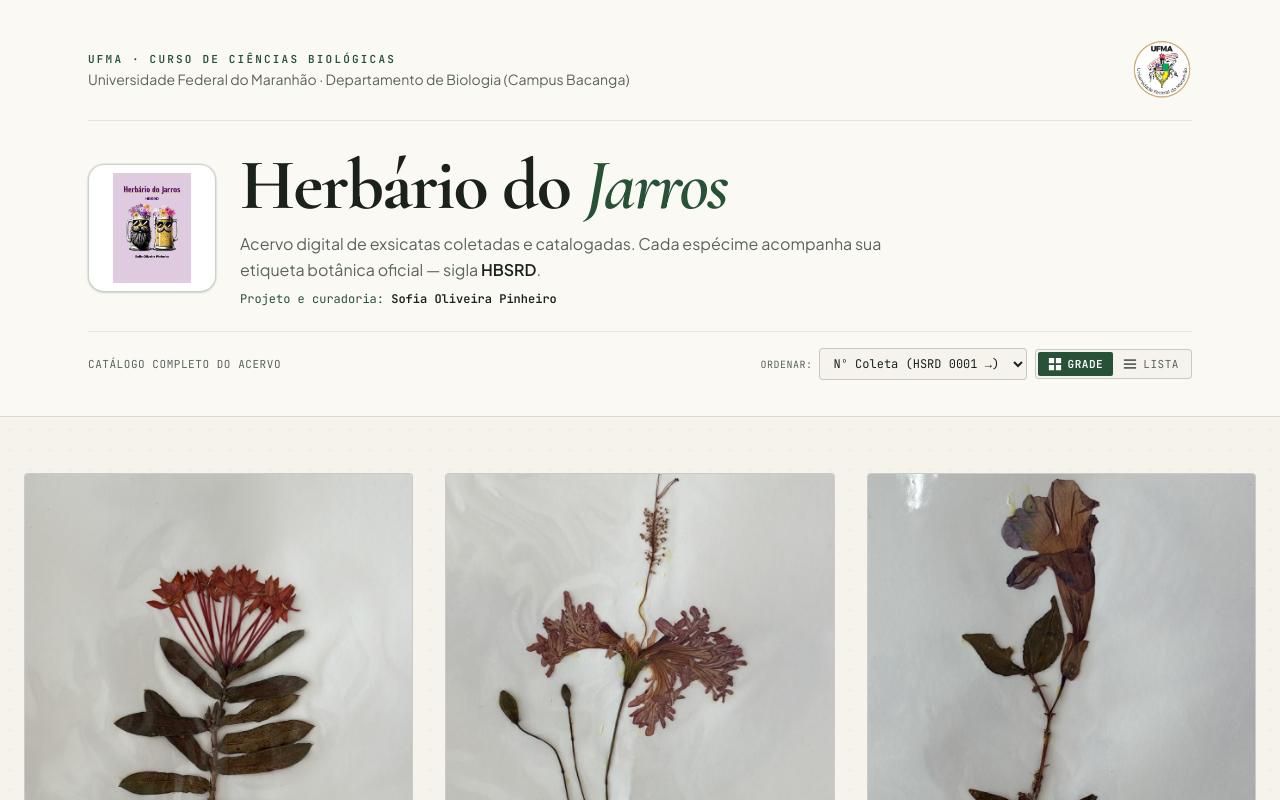
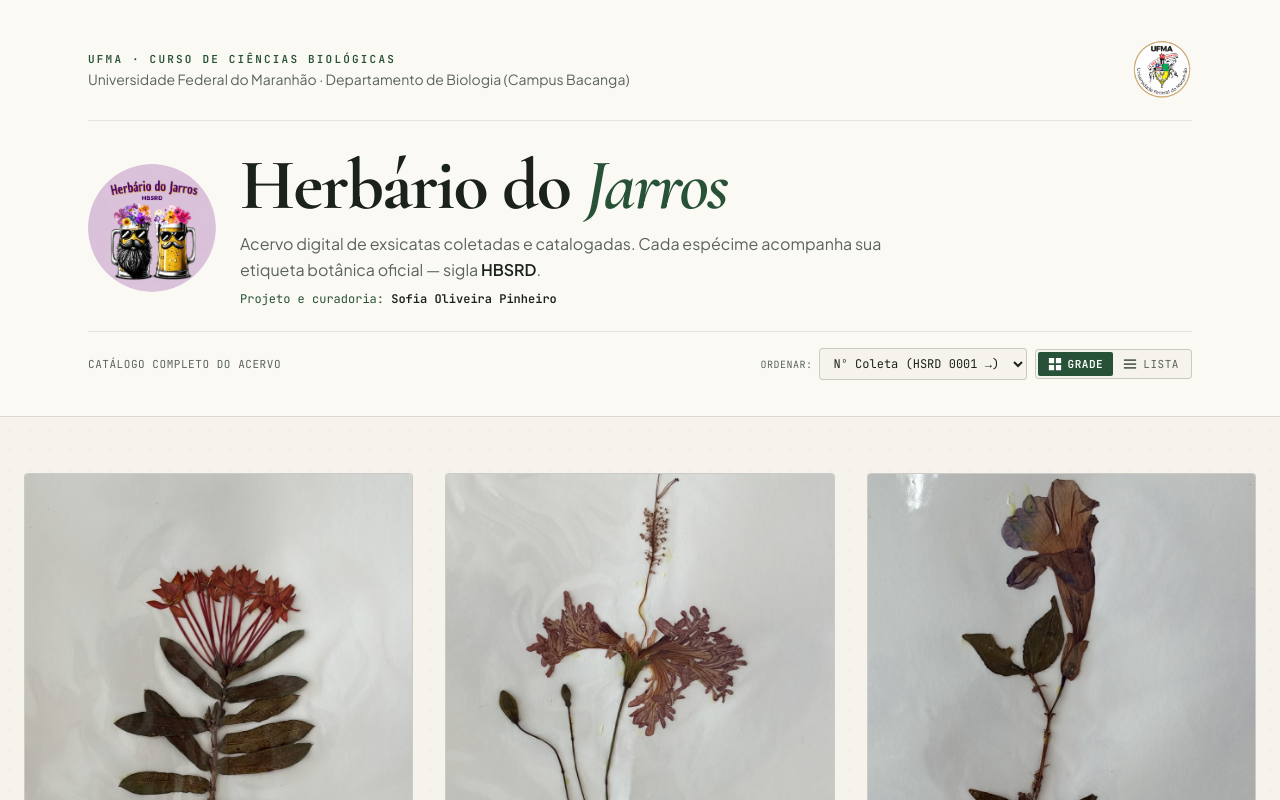
Before and after one commit to daviniccacio/HerbarioJarros, a Vue app: page / in a window 1280 px wide. Shown: the top 800 px of the page. Built offline with nearby package versions, Linux system fonts and the light colour scheme.

Commit message:
fix: logo do herbario no header melhorado

```diff
--- a/src/components/HerbariumHeader.vue
+++ b/src/components/HerbariumHeader.vue
@@ -49,22 +49,24 @@ const ufmaLogoMissing = ref(false);
         />
       </div>
 
-      <!-- 2. Bloco Principal: Logo do Herbário em Destaque + Título + Autoria -->
+      <!-- 2. Bloco Principal: Logo Redonda do Herbário + Título + Autoria -->
       <div class="mt-6 flex flex-col items-start gap-4 sm:mt-7 sm:flex-row sm:items-center sm:gap-6">
-        <!-- Moldura de Selo Botânico para a Logo do Herbário -->
+        <!-- Logo do Herbário sem borda quadrada, seguindo o mesmo estilo limpo da logo da UFMA -->
+        <img
+          v-if="!herbariumLogoMissing"
+          src="/logos/herbariojarros.png"
+          alt="Logo oficial do Herbário do Jarros (HBSRD)"
+          class="h-22 w-22 shrink-0 rounded-full object-contain transition-transform duration-300 hover:scale-[1.03] sm:h-28 sm:w-28 md:h-32 md:w-32"
+          @error="herbariumLogoMissing = true"
+        />
+
+        <!-- Ícone de reserva redondo caso a imagem não seja encontrada -->
         <div
-          class="flex h-20 w-20 shrink-0 items-center justify-center overflow-hidden rounded-2xl border border-botanical/25 bg-white p-1.5 shadow-sm ring-1 ring-ink/5 transition-transform duration-300 hover:scale-[1.02] sm:h-28 sm:w-28 sm:p-2 md:h-32 md:w-32"
+          v-else
+          class="flex h-22 w-22 shrink-0 items-center justify-center rounded-full border border-dashed border-botanical/40 bg-botanical-light text-botanical sm:h-28 sm:w-28 md:h-32 md:w-32"
         >
-          <img
-            v-if="!herbariumLogoMissing"
-            src="/logos/herbario.png"
-            alt="Logo oficial do Herbário do Jarros (HBSRD)"
-            class="h-full w-full object-contain"
-            @error="herbariumLogoMissing = true"
-          />
           <svg
-            v-else
-            class="h-11 w-11 text-botanical sm:h-14 sm:w-14"
+            class="h-11 w-11 sm:h-14 sm:w-14"
             viewBox="0 0 36 36"
             fill="none"
             xmlns="http://www.w3.org/2000/svg"
@@ -78,16 +80,6 @@ const ufmaLogoMissing = ref(false);
               stroke-linejoin="round"
             />
             <circle cx="18" cy="7.5" r="2.2" fill="currentColor" />
-            <rect
-              x="3"
-              y="3"
-              width="30"
-              height="30"
-              rx="7"
-              stroke="currentColor"
-              stroke-width="1.5"
-              stroke-dasharray="3 2"
-            />
           </svg>
         </div>
 
```
Also changed, not shown: public/logos/herbariojarros.png (added).
